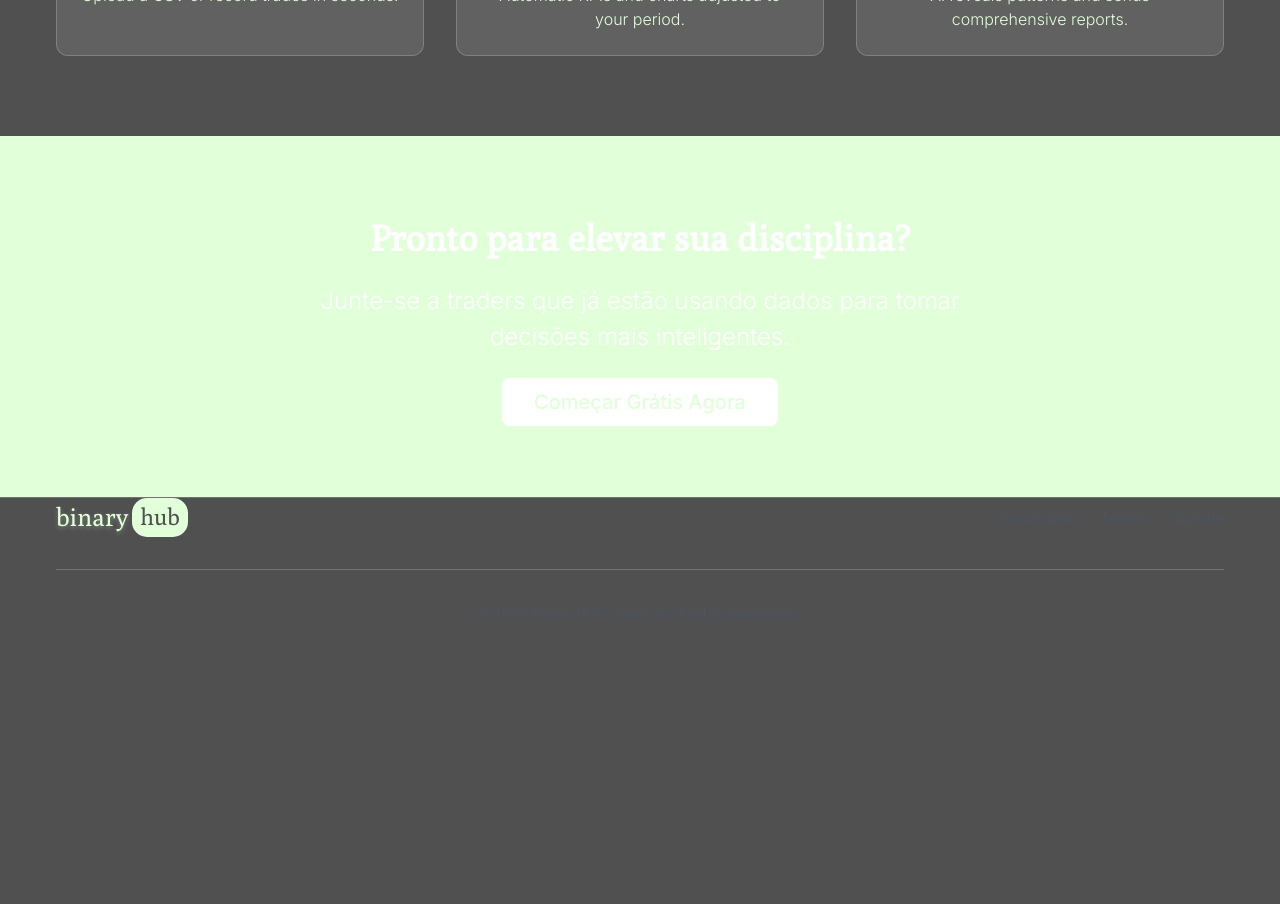
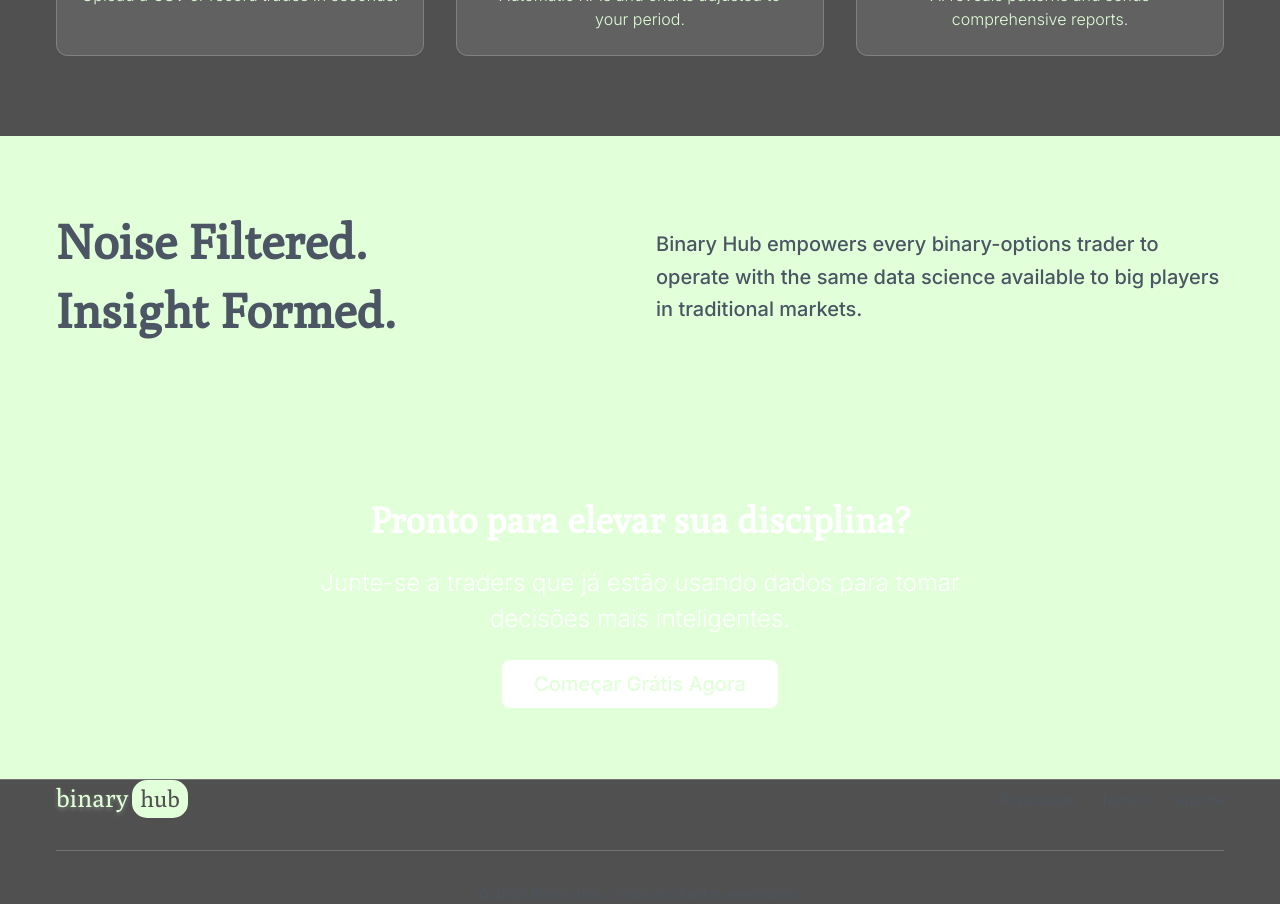
Before and after one commit to felipeldfonseca/binary-hub, a Next.js app in the folder app/: page / in a window 1280 px wide. Shown: the part 880-1784 px from the top of the page. Before the commit the page ends 1503 px from the top, so only its background shows below. Built offline with nearby package versions, Linux system fonts and the light colour scheme; no server answers.

Commit message:
feat: add Mission section with green background and two-column layout

```diff
--- a/app/app/page.tsx
+++ b/app/app/page.tsx
@@ -2,6 +2,7 @@ import Link from 'next/link'
 import Navbar from '@/components/layout/Navbar'
 import HeroSection from '@/components/dashboard/HeroSection'
 import HowItWorksSection from '@/components/layout/HowItWorksSection'
+import MissionSection from '@/components/layout/MissionSection'
 import PublicRoute from '@/components/auth/PublicRoute'
 
 export default function HomePage() {
@@ -16,6 +17,9 @@ export default function HomePage() {
 
           {/* How It Works Section */}
           <HowItWorksSection />
+
+          {/* Mission Section */}
+          <MissionSection />
 
       {/* CTA Section */}
       <section className="py-20 bg-primary">
--- /dev/null
+++ b/app/components/layout/MissionSection.tsx
@@ -0,0 +1,26 @@
+export default function MissionSection() {
+  return (
+    <section className="py-20 bg-primary">
+      <div className="container mx-auto px-4">
+        <div className="grid md:grid-cols-2 gap-8 items-center">
+          {/* Left Side - Phrases */}
+          <div className="space-y-4">
+            <h2 className="font-poly text-4xl font-bold text-gray-600">
+              Noise Filtered.
+            </h2>
+            <h2 className="font-poly text-4xl font-bold text-gray-600">
+              Insight Formed.
+            </h2>
+          </div>
+
+          {/* Right Side - Mission Statement */}
+          <div className="space-y-6">
+            <p className="text-lg font-medium text-gray-600 leading-relaxed">
+              Binary Hub empowers every binary-options trader to operate with the same data science available to big players in traditional markets.
+            </p>
+          </div>
+        </div>
+      </div>
+    </section>
+  );
+}
```
